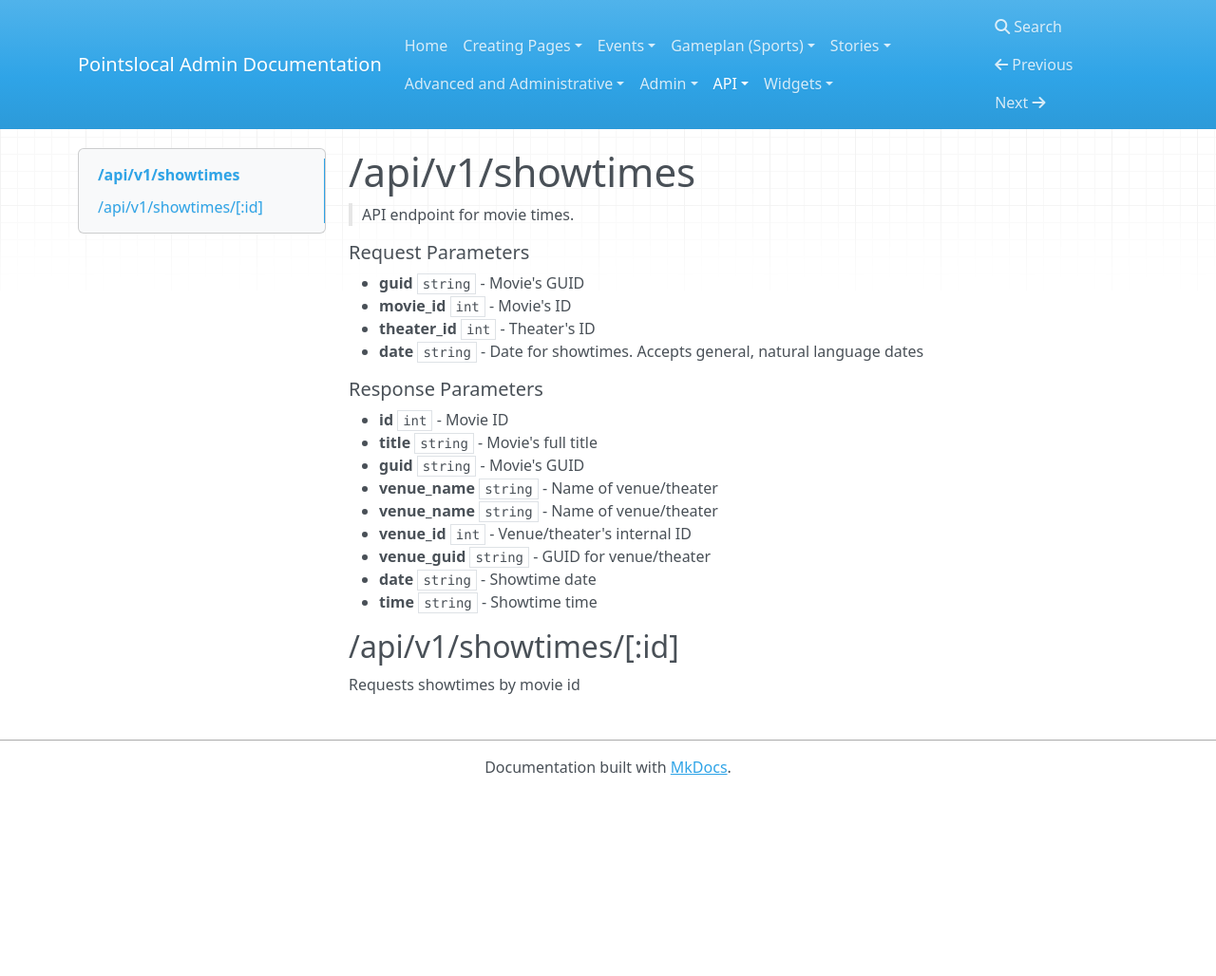
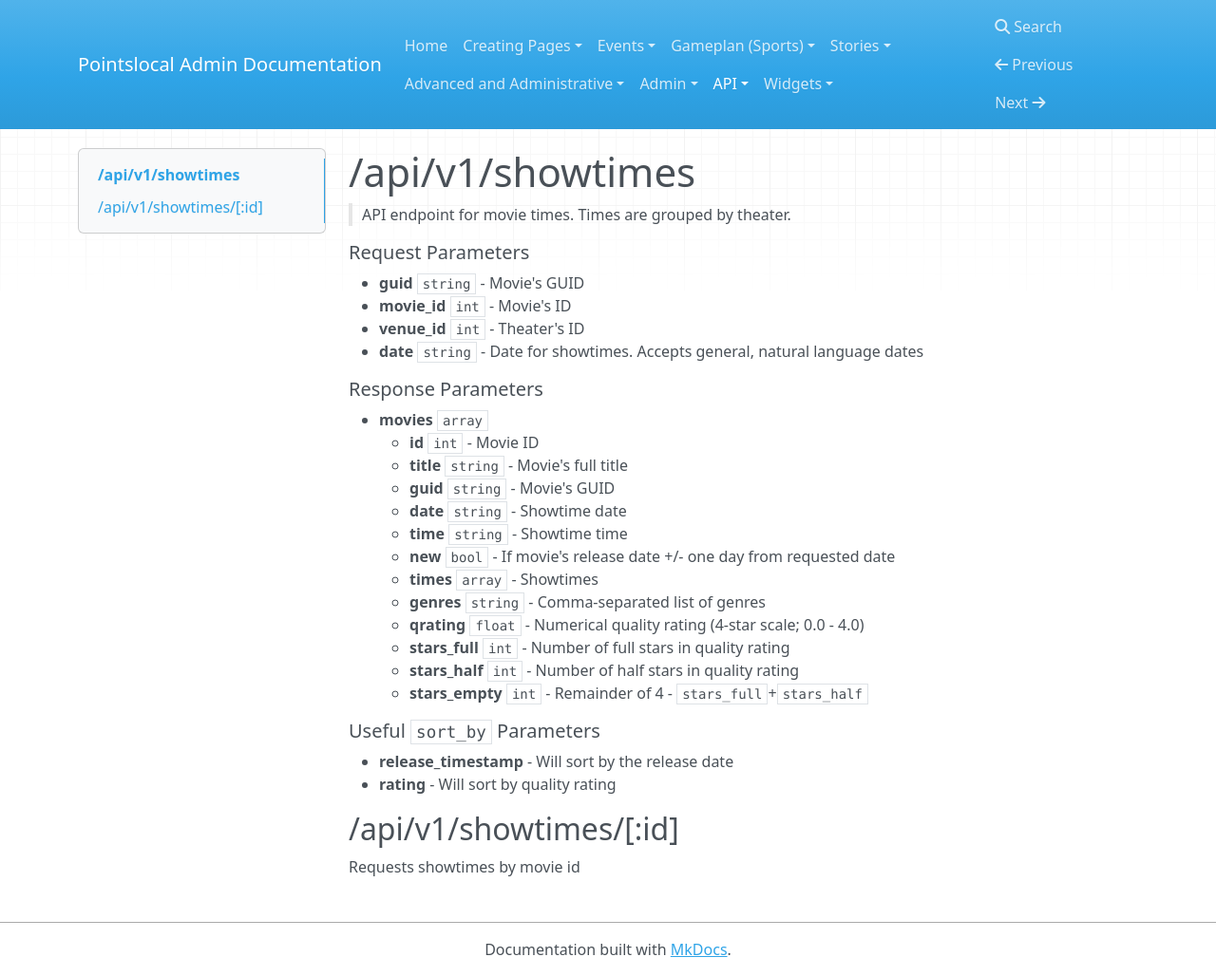
Before and after one commit to pointslocal/admin-docs, an MkDocs documentation site: the page built from docs/api_events_showtimes.md, in a window 1280 px wide and 1028 px high. Shown: the whole window at 95% size. Built offline with MkDocs 1.6.1, drawn with Linux system fonts in a browser that asks for light colours; nearby versions of some CDN libraries; old or Windows-style settings are respelled for this version of MkDocs.

Commit message:
Additional showtime params

````diff
--- a/docs/api_events_showtimes.md
+++ b/docs/api_events_showtimes.md
@@ -1,23 +1,31 @@
 # /api/v1/showtimes
 
-> API endpoint for movie times.
+> API endpoint for movie times.  Times are grouped by theater.
 
 ##### Request Parameters
 - **guid** ```string``` - Movie's GUID
 - **movie_id** ```int``` - Movie's ID
-- **theater_id** ```int``` - Theater's ID
+- **venue_id** ```int``` - Theater's ID
 - **date** ```string``` - Date for showtimes.  Accepts general, natural language dates
 
 ##### Response Parameters
-- **id** ```int``` - Movie ID
-- **title** ```string``` - Movie's full title
-- **guid** ```string``` - Movie's GUID
-- **venue_name** ```string``` - Name of venue/theater
-- **venue_name** ```string``` - Name of venue/theater
-- **venue_id** ```int``` - Venue/theater's internal ID
-- **venue_guid** ```string``` - GUID for venue/theater
-- **date** ```string``` - Showtime date
-- **time** ```string``` - Showtime time
+- **movies** ```array```
+    - **id** ```int``` - Movie ID
+    - **title** ```string``` - Movie's full title
+    - **guid** ```string``` - Movie's GUID
+    - **date** ```string``` - Showtime date
+    - **time** ```string``` - Showtime time
+    - **new** ```bool``` - If movie's release date +/- one day from requested date
+    - **times** ```array``` - Showtimes
+    - **genres** ```string``` - Comma-separated list of genres
+    - **qrating** ```float``` - Numerical quality rating (4-star scale; 0.0 - 4.0)
+    - **stars_full** ```int``` - Number of full stars in quality rating
+    - **stars_half** ```int``` - Number of half stars in quality rating
+    - **stars_empty** ```int``` - Remainder of 4 - ```stars_full```+```stars_half```
+
+##### Useful ```sort_by``` Parameters
+- **release_timestamp** - Will sort by the release date
+- **rating** - Will sort by quality rating
 
 ## /api/v1/showtimes/[:id]
 Requests showtimes by movie id
````
